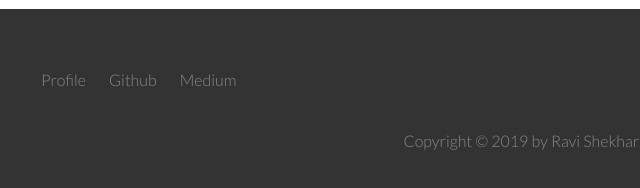
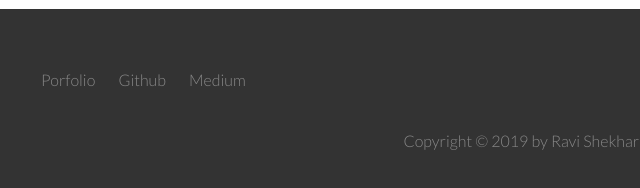
Before and after one commit to happyman11/foodorder.github.io, a plain HTML site: page index.html in a window 1280 px wide. Shown: the part 5304-5492 px from the top of the page, 29-669 px from the left. Drawn offline with nearby package versions, Linux system fonts and the light colour scheme; a script that the page names is missing; files whose address does not match are found by name.

Commit message:
Update index.html

```diff
--- a/index.html
+++ b/index.html
@@ -412,7 +412,7 @@ I was looking for a quick and easy food delivery service in San Franciso. I trie
             <div class="row">
                 <div class="col span-1-of-2">
                     <ul class="footer-nav">
-                        <li><a href="https://www.rstiwari.com">Profile</a></li>
+                        <li><a href="https://www.rstiwari.com">Porfolio</a></li>
                         <li><a href="https://happyman11.github.io/">Github</a></li>
                         <li><a href="https://tiwari11-rst.medium.com/">Medium</a></li>
 
```
